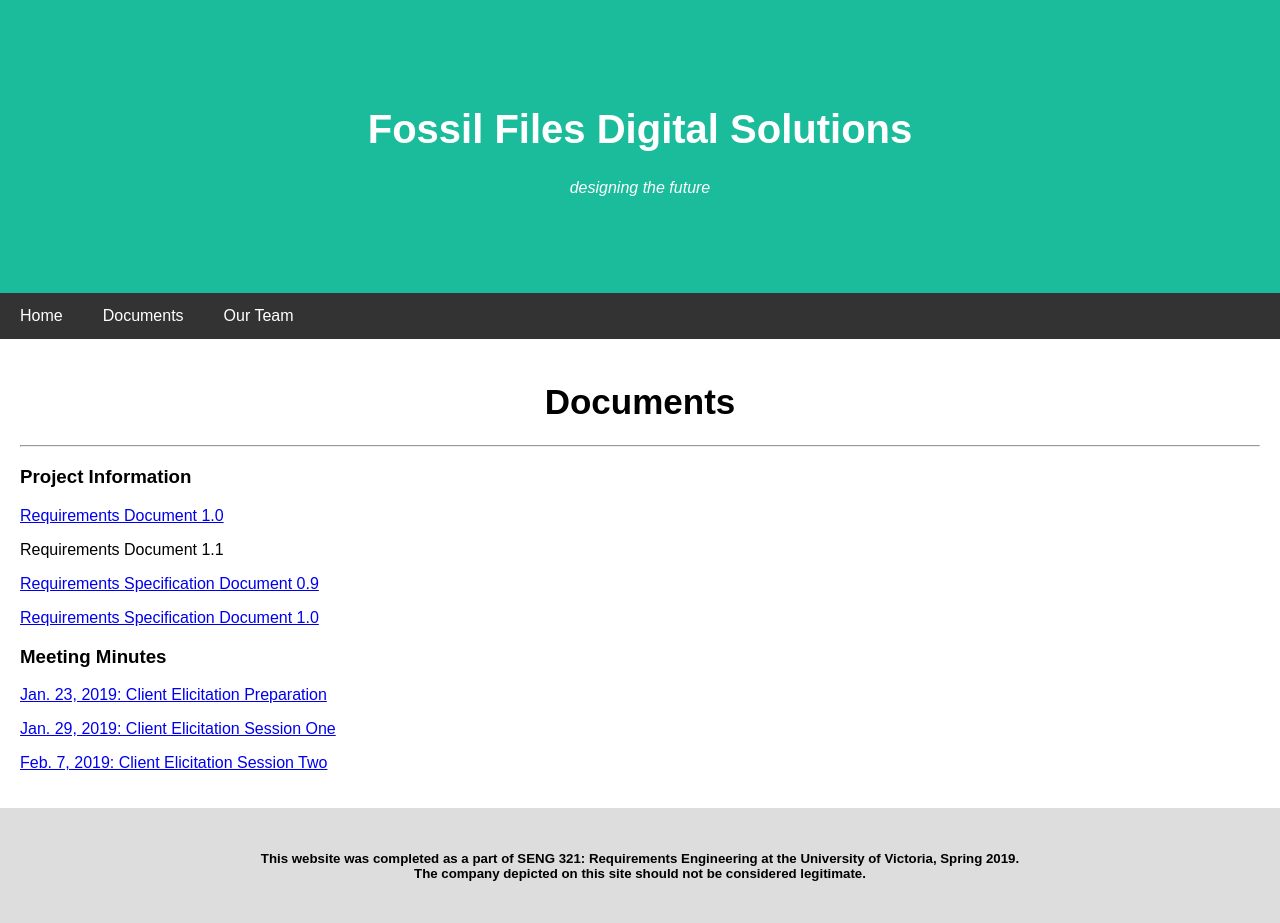
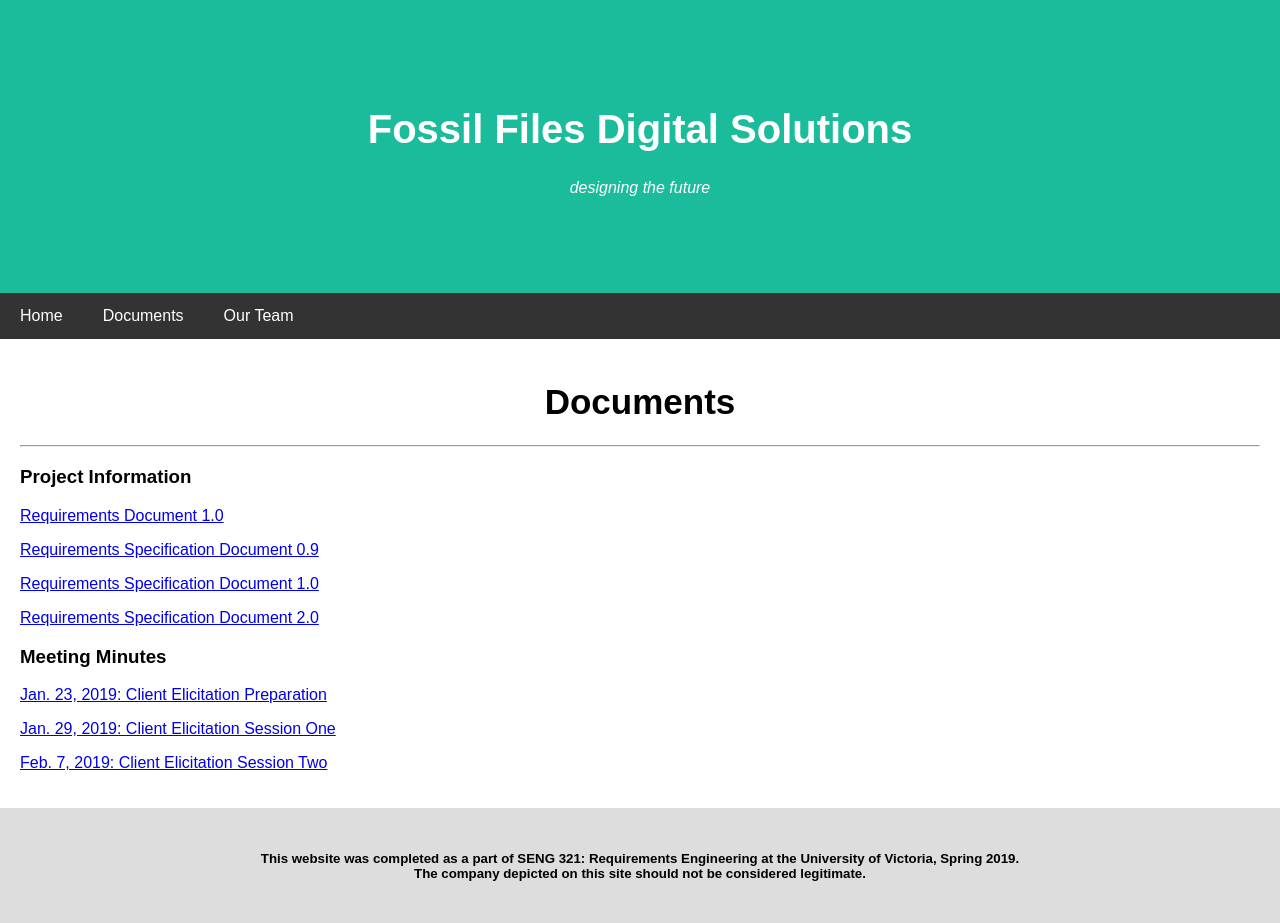
Before and after one commit to seng321group3/designer-site, a Jekyll site: the page built from documents.html, in a window 1280 px wide. Built offline with Jekyll 4.4.1, drawn with Linux system fonts in a browser that asks for light colours; nearby versions of some CDN libraries.

Commit message:
added RSD 2.0 to website

```diff
--- a/documents.html
+++ b/documents.html
@@ -9,10 +9,9 @@ title: Documents
 
     <h3>Project Information</h3>
     <p><a href="assets/documents/RD_Group3_Fossil_Files_Digital_Solutions.pdf">Requirements Document 1.0</a></p>
-    <p>Requirements Document 1.1</p>
     <p><a href="assets/documents/RSD_0.9_Final_March_12_2019.pdf">Requirements Specification Document 0.9</a></p>
     <p><a href="assets/documents/RSD_1.0_Final_March_19_2019.pdf">Requirements Specification Document 1.0</a></p>
-
+    <p><a href="assets/documents/RSD_2_point_0_March_27_2019.pdf">Requirements Specification Document 2.0</a></p>
 
     <h3>Meeting Minutes</h3>
     <p><a href="assets/documents/client_elicitation_prep_Jan_23_2019.pdf">Jan. 23, 2019: Client Elicitation Preparation</a></p>
```
Also changed, not shown: 1 other file.
